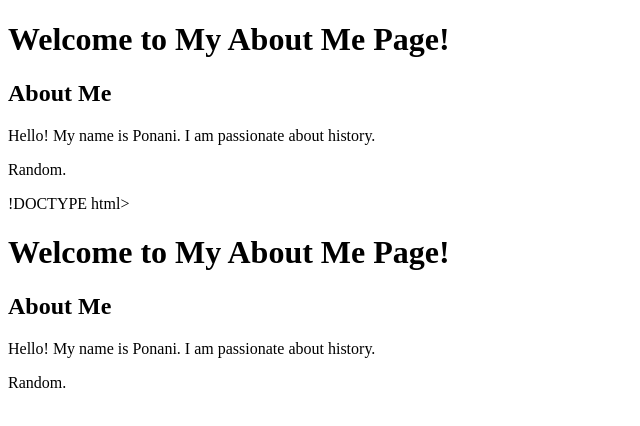
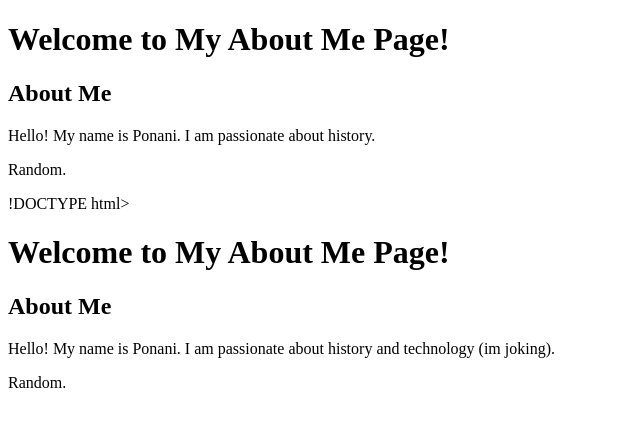
Before and after one commit to Ponani2/first, a plain HTML site: page commit.html in a window 1280 px wide. Shown: the whole page, without its empty margins (0-640 px from the left). Drawn offline with Linux system fonts and the light colour scheme.

Commit message:
feat: Initial commit with student files.

```diff
--- a/commit.html
+++ b/commit.html
@@ -30,7 +30,7 @@
     </header>
     <section>
         <h2>About Me</h2>
-        <p>Hello! My name is Ponani. I am passionate about history.</p>
+        <p>Hello! My name is Ponani. I am passionate about history and technology (im joking).</p>
     </section>
     <footer>
         <p>Random.</p>
```
